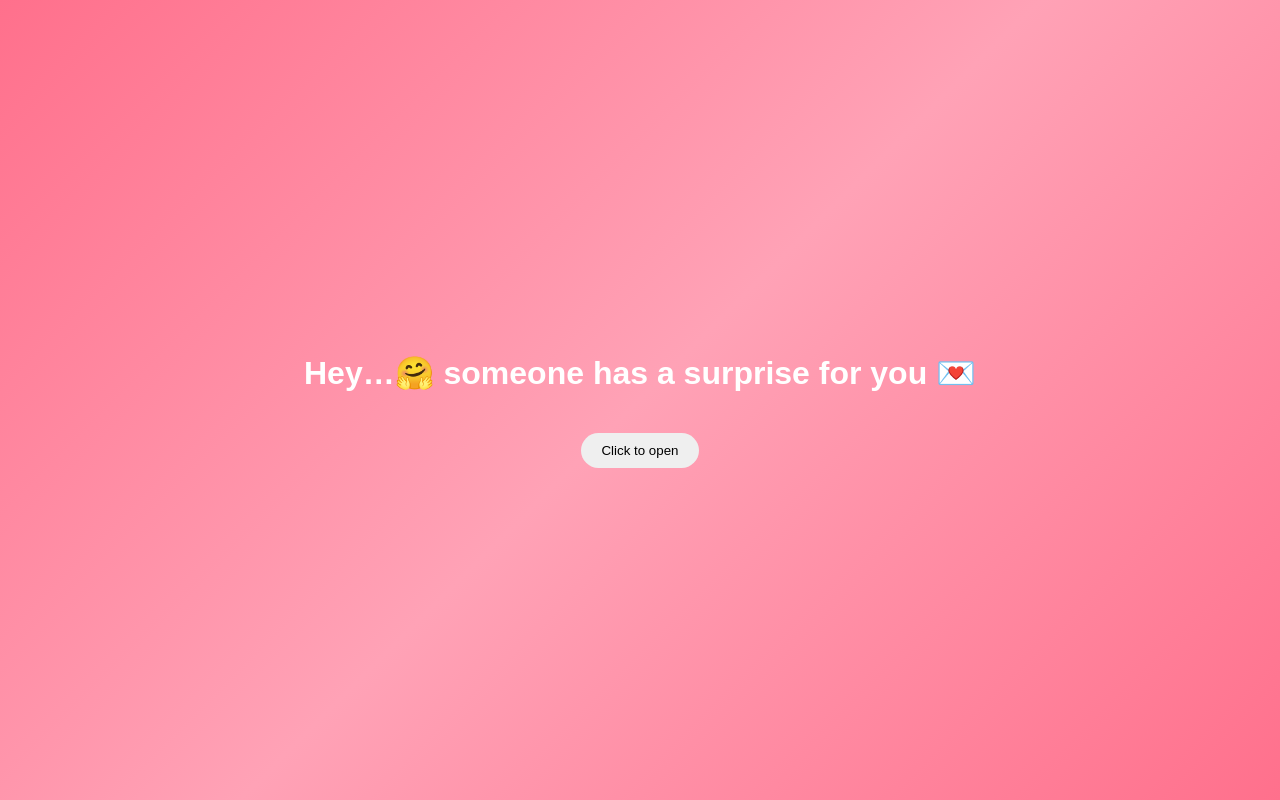
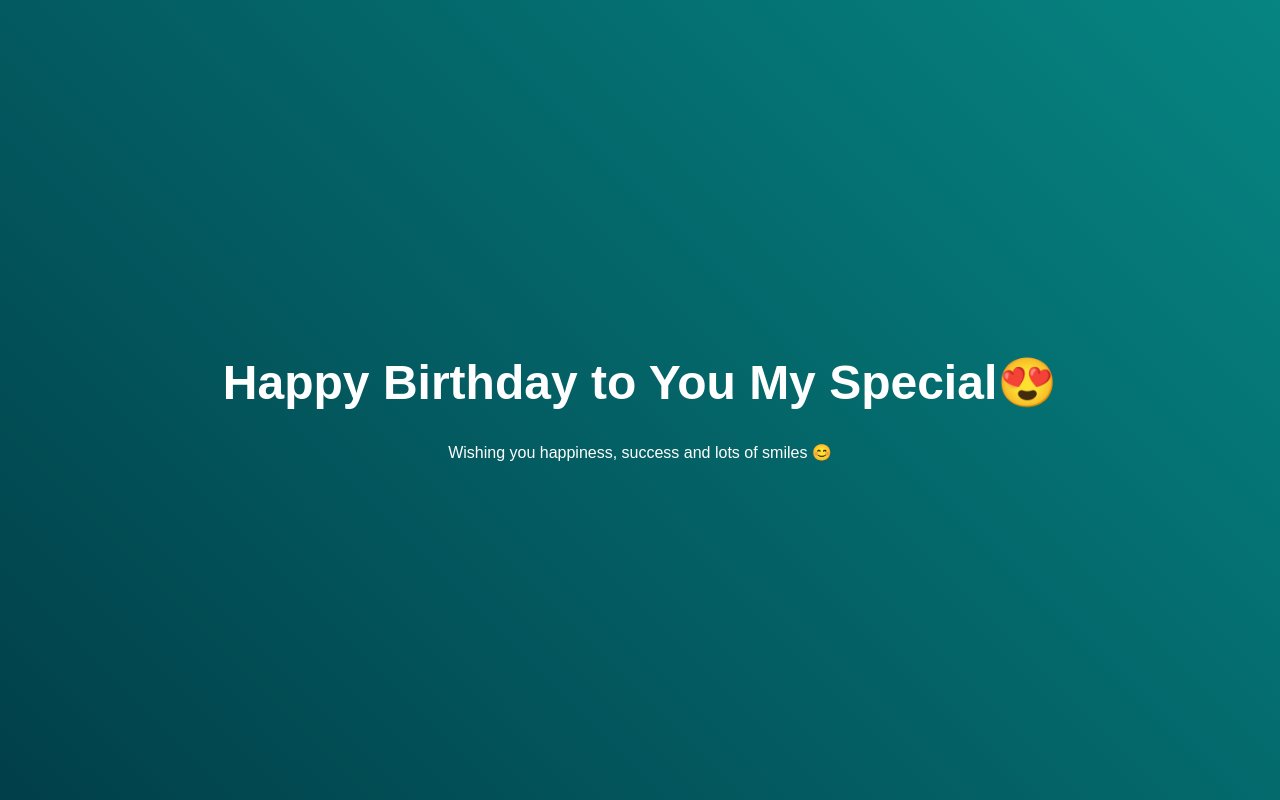
Before and after one commit to arjuntelange/html-css-practice, a plain HTML site: page mini-projects/birthday-surprise/index.html in a window 1280 px wide. Both pictures are taken after a click on the button "Click to open". Drawn offline with Linux system fonts and the light colour scheme.

Commit message:
Added JS interaction for birthday wish reveal

```diff
--- a/mini-projects/birthday-surprise/index.html
+++ b/mini-projects/birthday-surprise/index.html
@@ -13,14 +13,16 @@
     <!-- Intro Scene -->
     <div class="intro">
         <h1>Hey…🤗 someone has a surprise for you 💌</h1>
-        <button>Click to open</button>
+        <button onclick="startWish()">Click to open</button>
     </div>
 
     <!-- Main Wish (hidden initially) -->
     <div class="wish hidden">
         <h1 class="message">Happy Birthday to You My Special😍</h1>
-        <p class="sub-txt">Wishing you happiness, success and lots of smiles 😊</p>
+        <p class="sub-text">Wishing you happiness, success and lots of smiles 😊</p>
     </div>
+
+    <script src="script.js"></script>
 </body>
 
 </html>
--- /dev/null
+++ b/mini-projects/birthday-surprise/script.js
@@ -0,0 +1,16 @@
+function startWish() {
+    document.querySelector(".intro").classList.add("hidden");
+
+    let wish = document.querySelector(".wish");
+    wish.classList.remove("hidden");
+
+    // Animate text
+    setTimeout(() => {
+        document.querySelector(".message").style.opacity = 1;
+        document.querySelector(".message").style.transform = "translateY(0)";
+    }, 300);
+
+    setTimeout(() => {
+        document.querySelector(".sub-text").style.opacity = 1;
+    }, 800);
+}
--- a/mini-projects/birthday-surprise/style.css
+++ b/mini-projects/birthday-surprise/style.css
@@ -7,7 +7,7 @@ body {
     justify-content: center;
     align-items: center;
 
-    background: linear-gradient(135deg, #FF708C, #ffa2b6, #FF708C);
+     background: linear-gradient(45deg, #013f4a, #068582);
     font-family: Arial, sans-serif;
     color: white;
     text-align: center;
@@ -36,7 +36,7 @@ body {
     transition: 1s ease;
 }
 
-.sub-txt {
+.sub-text {
     opacity: 0;
     transition: 1.5s ease;
 }
```
